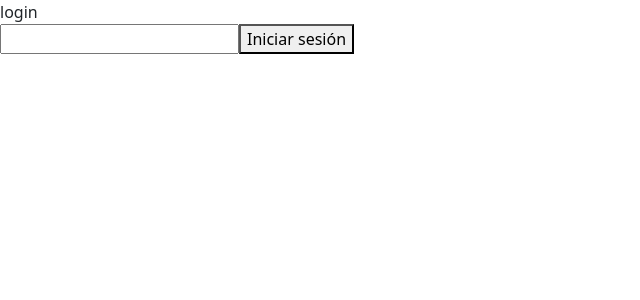
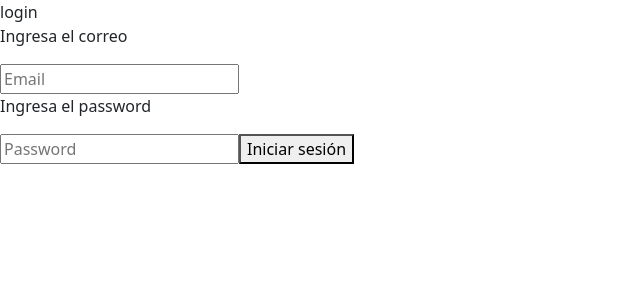
Before and after one commit to iturraldec/frontend.service.auth, a React (Create React App) app: page /login in a window 1280 px wide. Shown: the top 300 px of the page, without its empty margins (0-640 px from the left). Built offline with nearby package versions, Linux system fonts and the light colour scheme.

Commit message:
Agregado campo email. [master]

```diff
--- a/src/views/Login.jsx
+++ b/src/views/Login.jsx
@@ -2,8 +2,13 @@ import { useAuthContext } from "contexts/authContext";
 import { useState } from "react";
 
 function Login() {
-  const {login} = useAuthContext();
+  const { login } = useAuthContext();
+  const [email, setEmail] = useState('');
   const [password, setPassword] = useState('');
+
+  function handleEmailChange(event) {
+    setEmail(event.target.value);
+  }
 
   function handlePasswordChange(event) {
     setPassword(event.target.value);
@@ -21,7 +26,10 @@ function Login() {
     <div>
       login
       <form onSubmit={handleSubmit}>
-        <input type="text" value={password} onChange={handlePasswordChange} />
+        <p>Ingresa el correo</p>
+        <input type="email" value={email} onChange={handleEmailChange} placeholder="Email" />
+        <p>Ingresa el password</p>
+        <input type="text" value={password} onChange={handlePasswordChange} placeholder="Password" />
         <button type="submit">Iniciar sesión</button>
       </form>
     </div>
```
